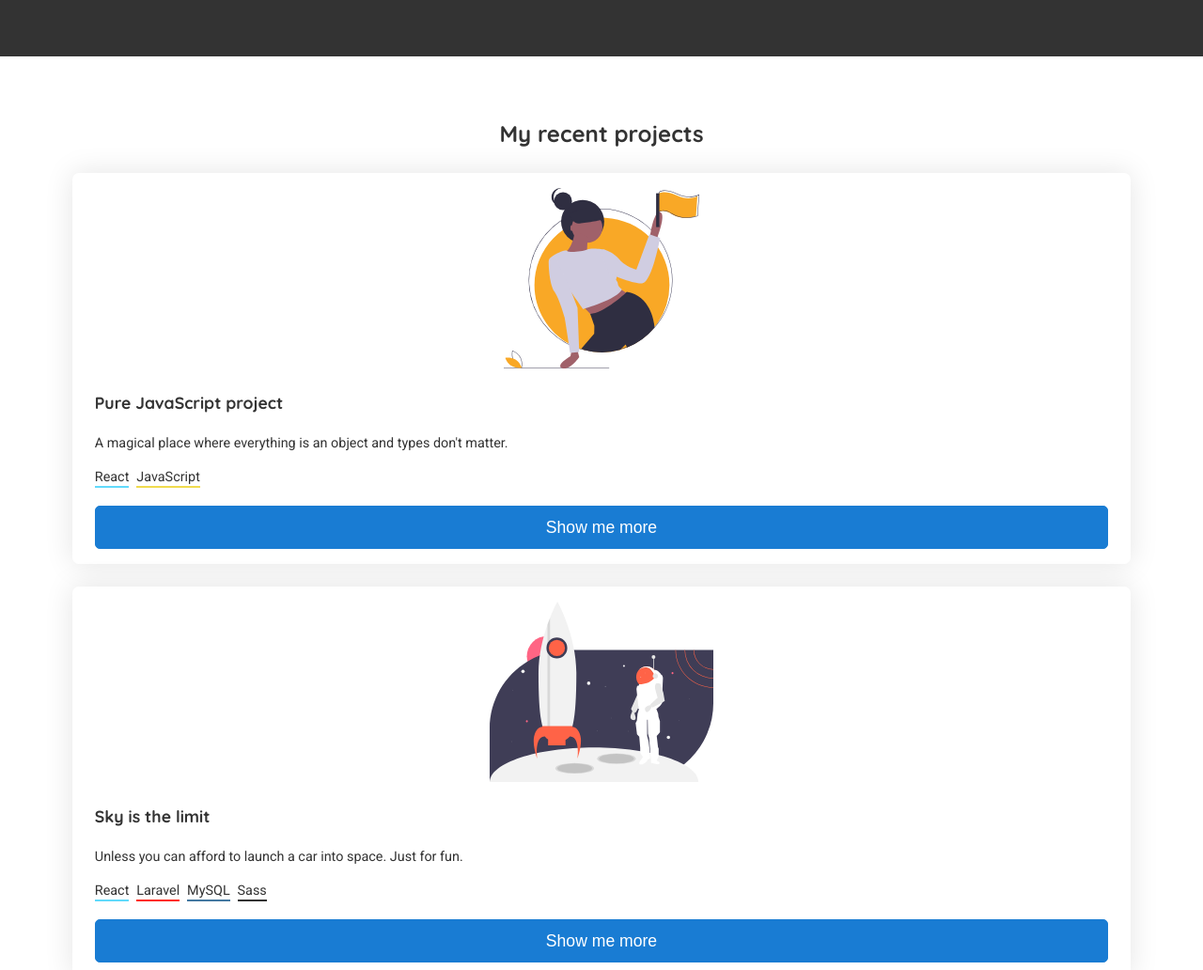
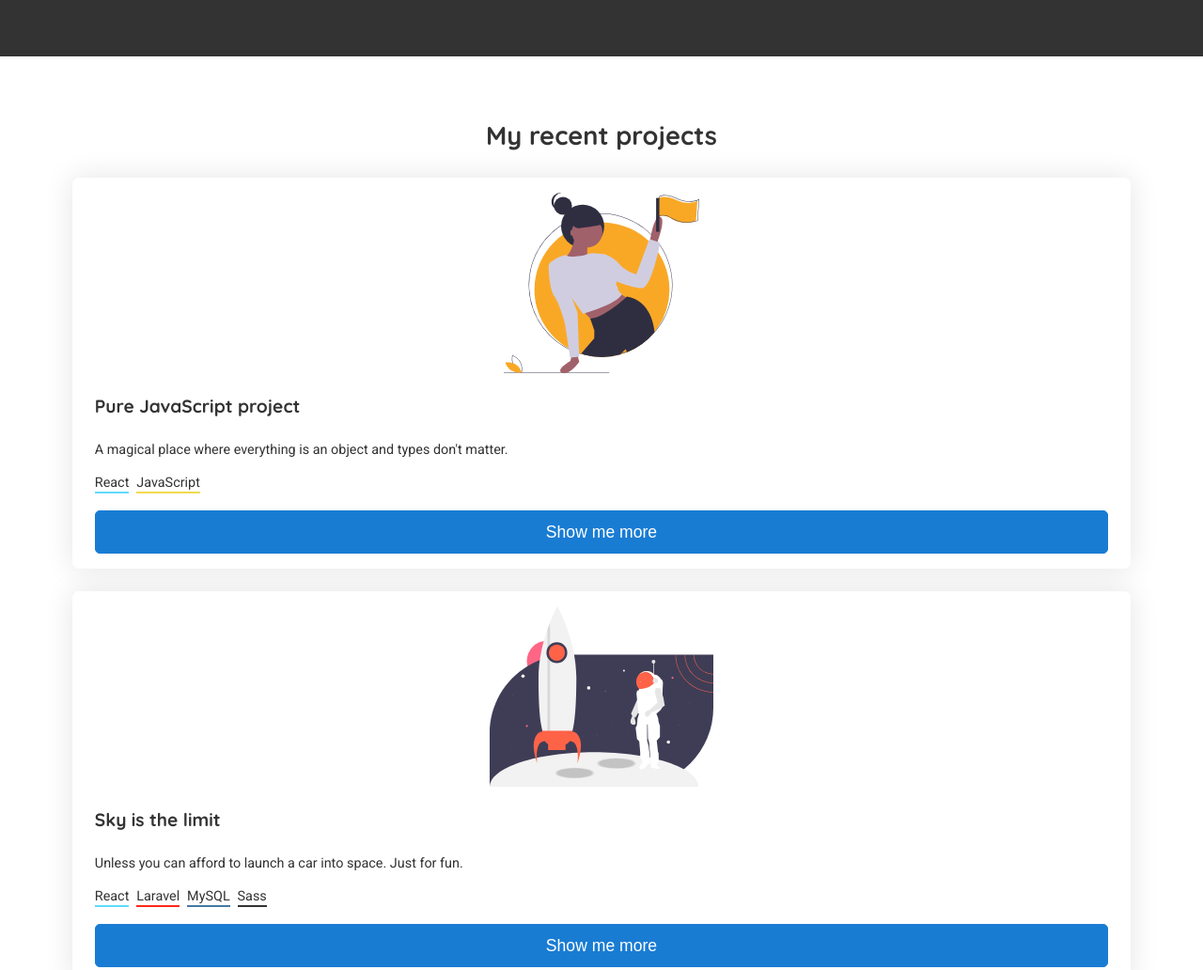
Before and after one commit to PetrBelecky/portfolio, a website: page src/index.html in a window 1280 px wide. Shown: the part 740-1772 px from the top of the page at 94% size. Drawn offline with nearby package versions, Linux system fonts and the light colour scheme; files that its build step writes are made by us from their sources.

Commit message:
Update headlines

```diff
--- a/src/scss/components/_headlines.scss
+++ b/src/scss/components/_headlines.scss
@@ -6,6 +6,10 @@ h1, h2, h3, h4, h5, h6 {
 h1 {
   font-size: 2.5rem;
   font-weight: normal;
+
+  @media (min-width: 321px ) {
+    font-size: 3rem;
+  }
 }
 
 h2 {
@@ -13,9 +17,19 @@ h2 {
   margin-top: 0;
   text-align: center;
   font-size: 1.5em;
+  width: 100%;
+
+  @media (min-width: 375px ) {
+    font-size: 1.7rem;
+  }
 }
 
 h3 {
-  margin-bottom: 0.8rem;
   font-size: 1.1em;
+  margin-bottom: 1rem;
+  width: 100%;
+
+  @media (min-width: 375px ) {
+    font-size: 1.2rem;
+  }
 }
```
